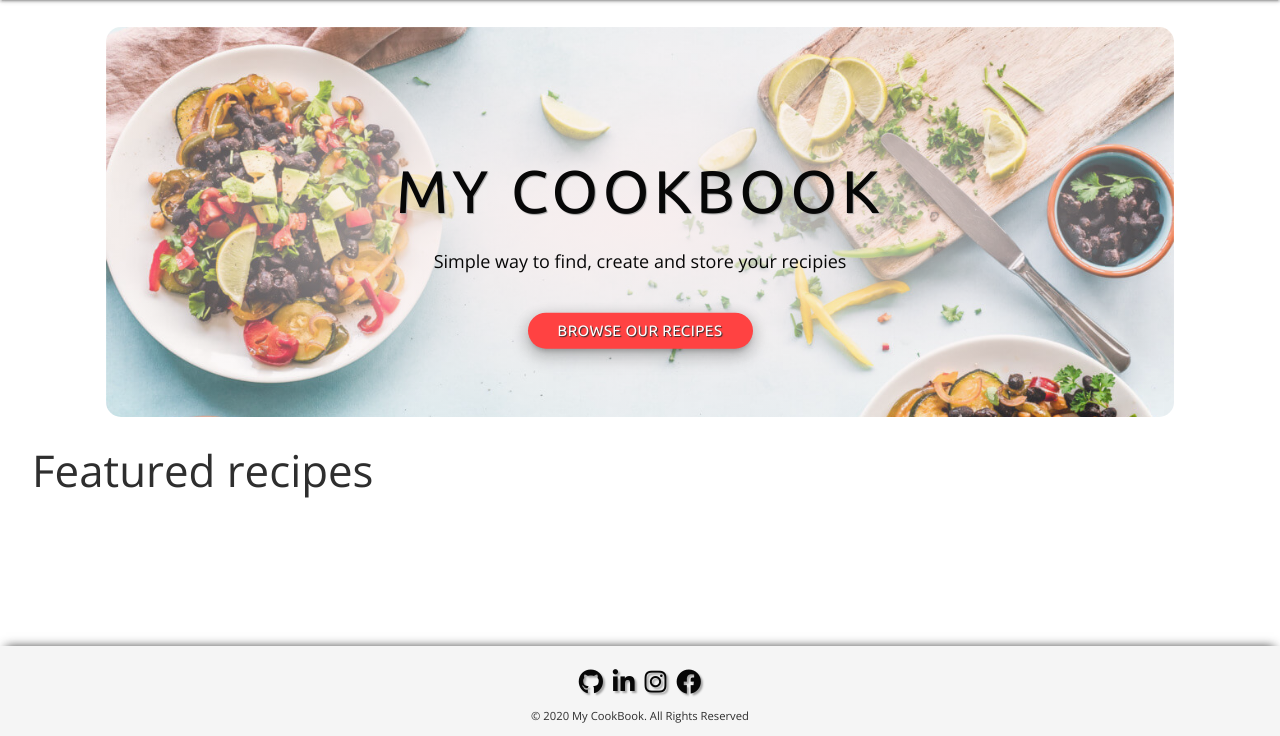
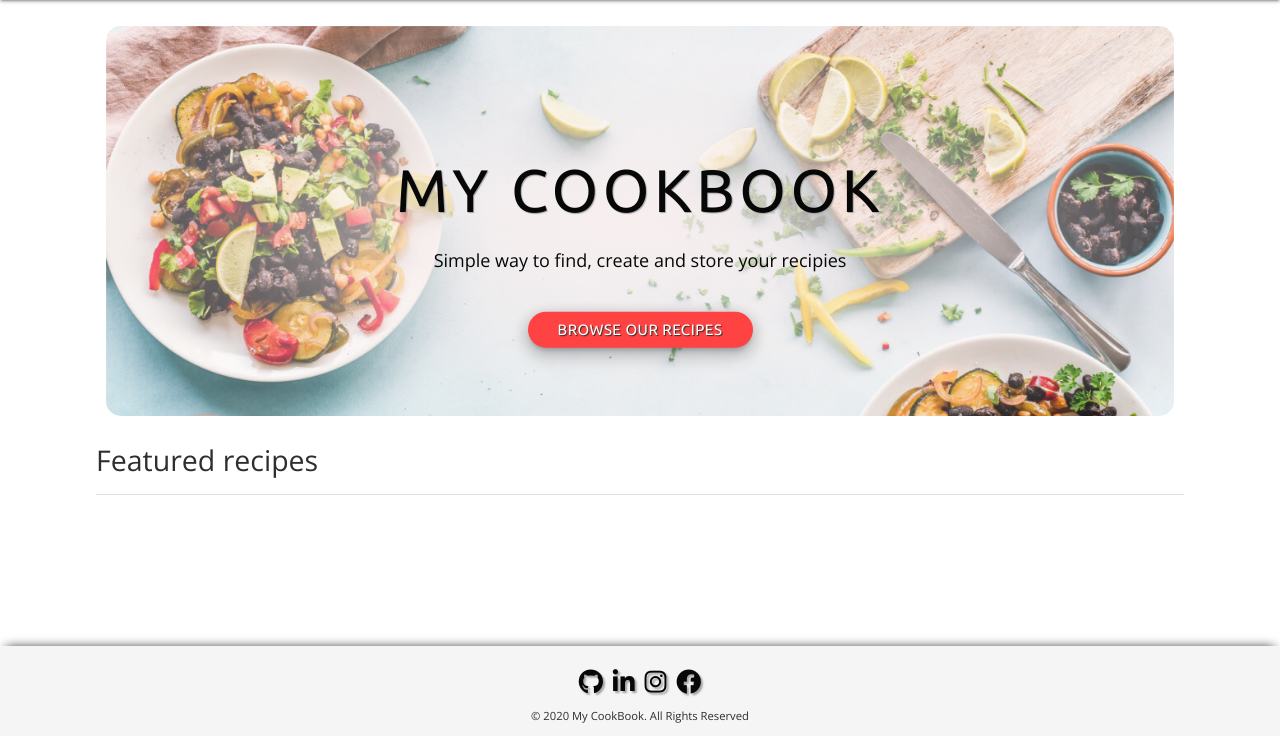
Before and after one commit to irinatu17/MyCookBook, a Flask app: page / in a window 1280 px wide. Shown: the part 64-800 px from the top of the page. Run offline with Flask 2, Linux system fonts and the light colour scheme; data that the repository does not hold is empty; some libraries are stand-ins or nearby versions.

Commit message:
Add style to sub-heading in home page

```diff
--- a/mycookbook/static/css/style.css
+++ b/mycookbook/static/css/style.css
@@ -45,8 +45,14 @@ text-transform: uppercase;
 .margin-top-large{
 margin-top: 5rem;
 }
+.margin-top-small{
+margin-top: 1rem;
+}
 .container-95{
 width: 95%;
+}
+.container-85{
+width: 85%;
 }
 /* Headings*/
 .primary-heading{
@@ -55,6 +61,9 @@ font-weight: 500;
 letter-spacing: 0.3rem;
 font-family: var(--secondaryfont);
 text-shadow: 1px 1px 1px var(--lightgrey);
+}
+.sub-heading{
+font-size: 1.7rem;
 }
 /* Navigation Bar*/
 nav {
@@ -249,4 +258,8 @@ display: none;
 .home-paragpaph{
 font-size: 1.2rem;
 }
+.sub-heading{
+font-size: 1.9rem;
+text-align: left;
 }
+}
--- a/mycookbook/templates/home.html
+++ b/mycookbook/templates/home.html
@@ -1,14 +1,13 @@
 {% extends 'base.html' %} {% block content %}
 <!--Flash messages-->
 <div class="row center-align">
-	<div class="col s12">
-		{% with messages = get_flashed_messages() %} {% if messages %}
+    {% with messages = get_flashed_messages() %}
+    {% if messages %}
     {% for message in messages %}
-		<p class="error-message">
+    <p class="error-message margin-top-small">
       {{ message }}
     </p>
     {% endfor %} {% endif %} {% endwith %}
-	</div>
   </div>
 <!--Main section, hero image and button-->
 <div class="container home-container container-95">
@@ -33,14 +32,15 @@
     </div>
   </div>
 </div>
-  <!--Featured Recipes-->
+<!--Featured recipes-->
+<div class="row container-85">
+  <h3 class="sub-heading center-align">Featured recipes</h3>
+  <div class="divider"></div>
+</div>
 <div class="container container-recipes">
-  <h3>Featured recipes</h3>
   <div class="row">
     {% for recipe in recipes %} {% include "partials/_recipecards.html" %} {%
     endfor %}
   </div>
 </div>
-
-
 {% endblock %}
```
Lines whose indentation alone changed are shown as unchanged.
